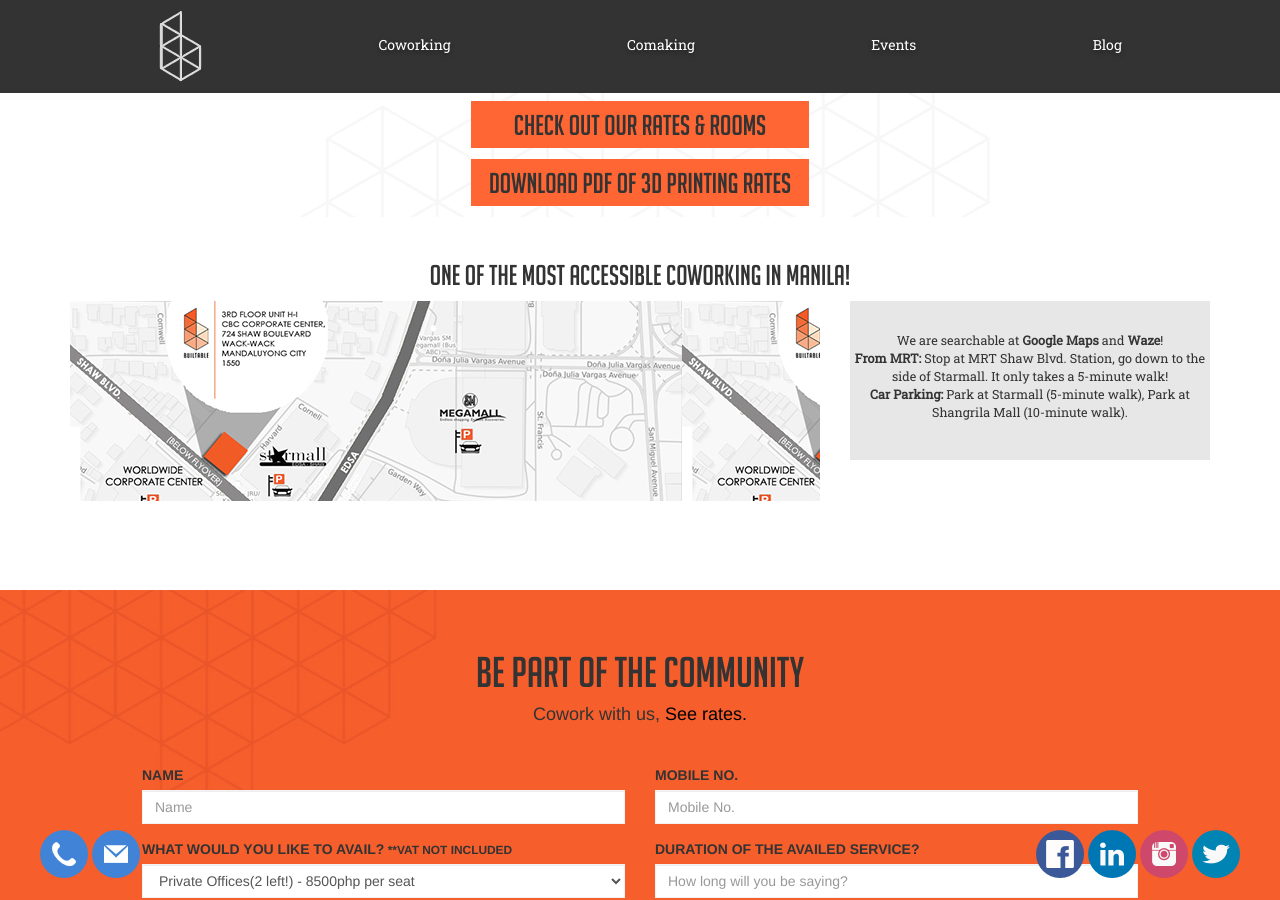
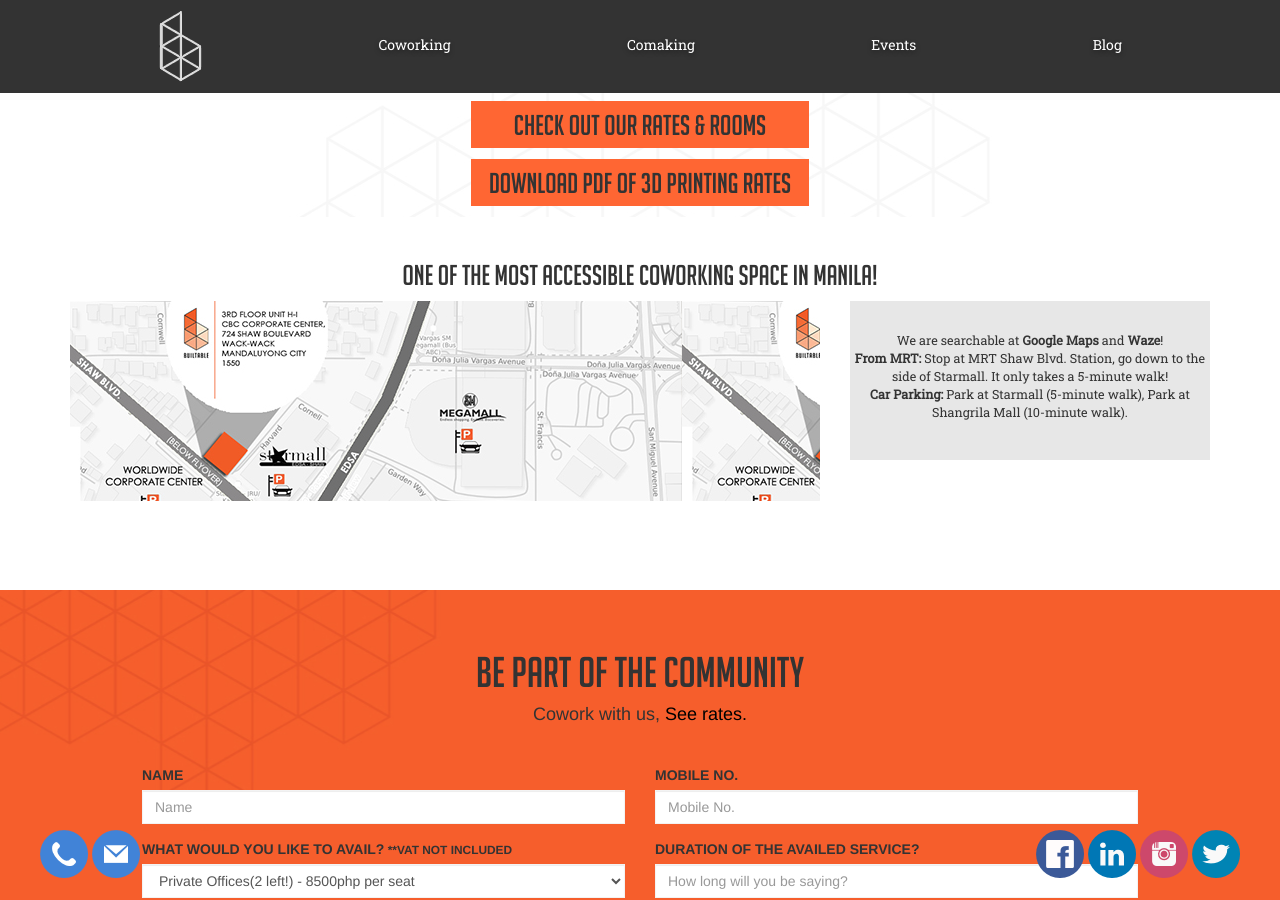
Before and after one commit to Builtable/Builtable.io, a Jekyll site: the page built from coworking/index.html, in a window 1280 px wide and 900 px high, scrolled down 2229 px. Built offline with Jekyll 4.4.1, drawn with Linux system fonts in a browser that asks for light colours; some web fonts are replaced.

Commit message:
update in content

```diff
--- a/coworking/index.html
+++ b/coworking/index.html
@@ -168,7 +168,7 @@
 
             <div class="row">
                 <div class="col-lg-12">
-                    <h1>One of the most accessible coworking in Manila!</h1>
+                    <h1>One of the most accessible coworking space in Manila!</h1>
                 </div>
                 <div class="col-lg-8">
                     <a href="https://www.google.com.ph/maps/dir/''/builtable/data=!4m5!4m4!1m0!1m2!1m1!1s0x3397c83ec6c0f395:0x51a4af0dd5cbce2d?sa=X&ved=0ahUKEwjCp4f955_VAhXLyLwKHT-4CmQQ9RcIggEwCw"
```
Also changed, not shown: 2 other files.
